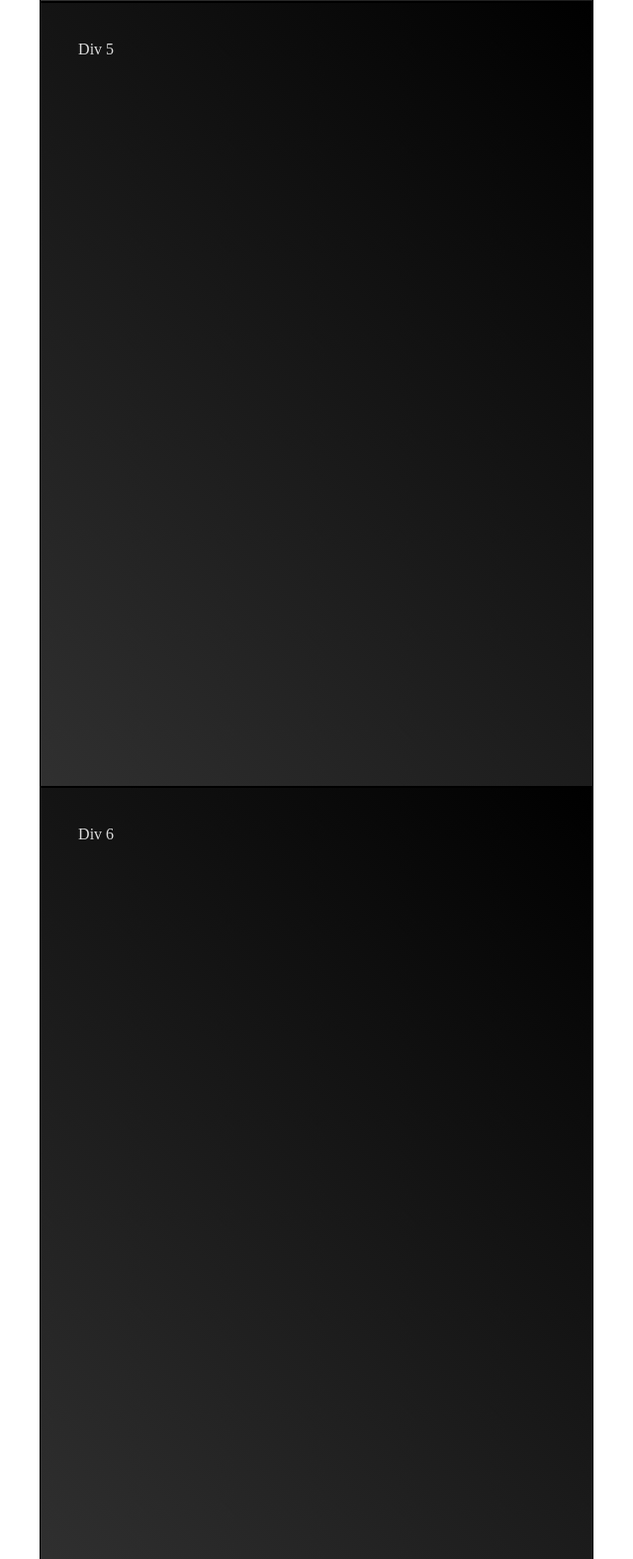
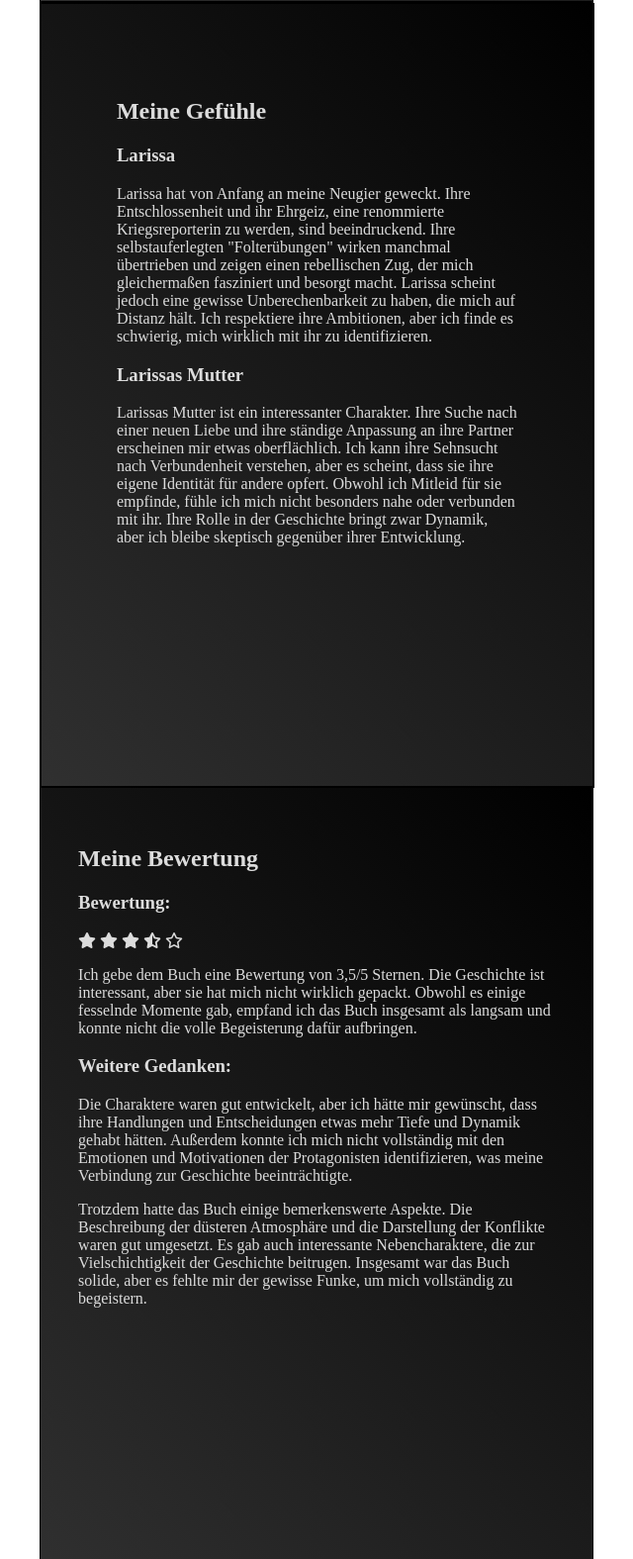
Before and after one commit to Dinervc/Die-Gespenster-von-Demmin-Lesejournal, a plain HTML site: page index.html in a window 1280 px wide. Shown: the part 3173-4748 px from the top of the page at 99% size, without its empty margins (320-960 px from the left). Drawn offline with Linux system fonts and the light colour scheme.

Commit message:
Pages 1-7 done for now

```diff
--- a/index.html
+++ b/index.html
@@ -84,6 +84,10 @@
         background: linear-gradient(45deg, #303030, #000000);
       }
     </style>
+    <script
+      src="https://kit.fontawesome.com/47ddd138e9.js"
+      crossorigin="anonymous"
+    ></script>
   </head>
   <body>
     <div class="page title-page">
@@ -145,15 +149,108 @@
     </div>
 
     <div class="page non-title-page">
-      <div class="content">Div 4</div>
+      <div class="page-content">
+        <h2>Mutter von Larissa</h2>
+        <div class="character-info">
+          <h3>Stichworte:</h3>
+          <ul>
+            <li>Trennung der Eltern</li>
+            <li>Ursache unbekannt</li>
+            <li>Familienbruch wegen Larissas totem Bruder</li>
+            <li>Mutter auf der Suche nach einer neuen Liebe</li>
+            <li>Anpassung an neue Partner</li>
+            <li>Aktueller Partner: Benno</li>
+            <li>Benno ist jünger als Larissas Mutter</li>
+          </ul>
+          <h3>Einschätzung:</h3>
+          <p>
+            Larissas Mutter hat in ihrem Leben mit einigen Herausforderungen zu
+            kämpfen. Die Trennung ihrer Eltern und der Verlust ihres Sohnes
+            haben tiefe Spuren hinterlassen. Ihr ständiges Streben nach einer
+            neuen Liebe zeigt ihre Sehnsucht nach Verbundenheit und Glück.
+            Allerdings scheint sie ihre eigene Identität oft den Erwartungen
+            ihrer Partner anzupassen. Die aktuelle Beziehung zu Benno, der
+            jünger als sie ist, wirft Fragen auf, ob diese Dynamik auf Dauer
+            Bestand haben kann. Es bleibt abzuwarten, wie sich die Beziehung
+            weiterentwickeln wird.
+          </p>
+        </div>
+      </div>
     </div>
 
     <div class="page non-title-page">
-      <div class="content">Div 5</div>
+      <div class="page">
+        <div class="page-content">
+          <h2>Meine Gefühle</h2>
+          <div class="character-feelings">
+            <h3>Larissa</h3>
+            <p>
+              Larissa hat von Anfang an meine Neugier geweckt. Ihre
+              Entschlossenheit und ihr Ehrgeiz, eine renommierte
+              Kriegsreporterin zu werden, sind beeindruckend. Ihre
+              selbstauferlegten "Folterübungen" wirken manchmal übertrieben und
+              zeigen einen rebellischen Zug, der mich gleichermaßen fasziniert
+              und besorgt macht. Larissa scheint jedoch eine gewisse
+              Unberechenbarkeit zu haben, die mich auf Distanz hält. Ich
+              respektiere ihre Ambitionen, aber ich finde es schwierig, mich
+              wirklich mit ihr zu identifizieren.
+            </p>
+          </div>
+          <div class="character-feelings">
+            <h3>Larissas Mutter</h3>
+            <p>
+              Larissas Mutter ist ein interessanter Charakter. Ihre Suche nach
+              einer neuen Liebe und ihre ständige Anpassung an ihre Partner
+              erscheinen mir etwas oberflächlich. Ich kann ihre Sehnsucht nach
+              Verbundenheit verstehen, aber es scheint, dass sie ihre eigene
+              Identität für andere opfert. Obwohl ich Mitleid für sie empfinde,
+              fühle ich mich nicht besonders nahe oder verbunden mit ihr. Ihre
+              Rolle in der Geschichte bringt zwar Dynamik, aber ich bleibe
+              skeptisch gegenüber ihrer Entwicklung.
+            </p>
+          </div>
+        </div>
+      </div>
     </div>
 
     <div class="page non-title-page">
-      <div class="content">Div 6</div>
+      <div class="page-content">
+        <h2>Meine Bewertung</h2>
+        <div class="book-rating">
+          <h3>Bewertung:</h3>
+          <div class="stars">
+            <i class="fas fa-star"></i>
+            <i class="fas fa-star"></i>
+            <i class="fas fa-star"></i>
+            <i class="fas fa-star-half-alt"></i>
+            <i class="far fa-star"></i>
+          </div>
+          <p>
+            Ich gebe dem Buch eine Bewertung von 3,5/5 Sternen. Die Geschichte
+            ist interessant, aber sie hat mich nicht wirklich gepackt. Obwohl es
+            einige fesselnde Momente gab, empfand ich das Buch insgesamt als
+            langsam und konnte nicht die volle Begeisterung dafür aufbringen.
+          </p>
+        </div>
+        <div class="additional-thoughts">
+          <h3>Weitere Gedanken:</h3>
+          <p>
+            Die Charaktere waren gut entwickelt, aber ich hätte mir gewünscht,
+            dass ihre Handlungen und Entscheidungen etwas mehr Tiefe und Dynamik
+            gehabt hätten. Außerdem konnte ich mich nicht vollständig mit den
+            Emotionen und Motivationen der Protagonisten identifizieren, was
+            meine Verbindung zur Geschichte beeinträchtigte.
+          </p>
+          <p>
+            Trotzdem hatte das Buch einige bemerkenswerte Aspekte. Die
+            Beschreibung der düsteren Atmosphäre und die Darstellung der
+            Konflikte waren gut umgesetzt. Es gab auch interessante
+            Nebencharaktere, die zur Vielschichtigkeit der Geschichte beitrugen.
+            Insgesamt war das Buch solide, aber es fehlte mir der gewisse Funke,
+            um mich vollständig zu begeistern.
+          </p>
+        </div>
+      </div>
     </div>
 
     <div class="page non-title-page">
```
